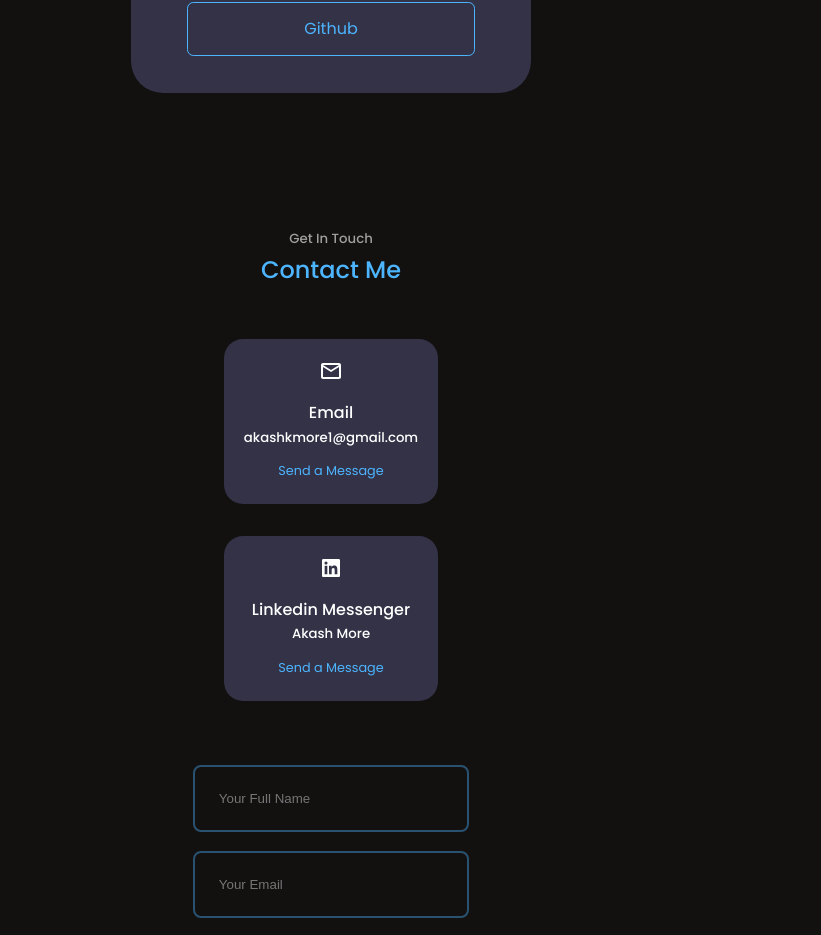
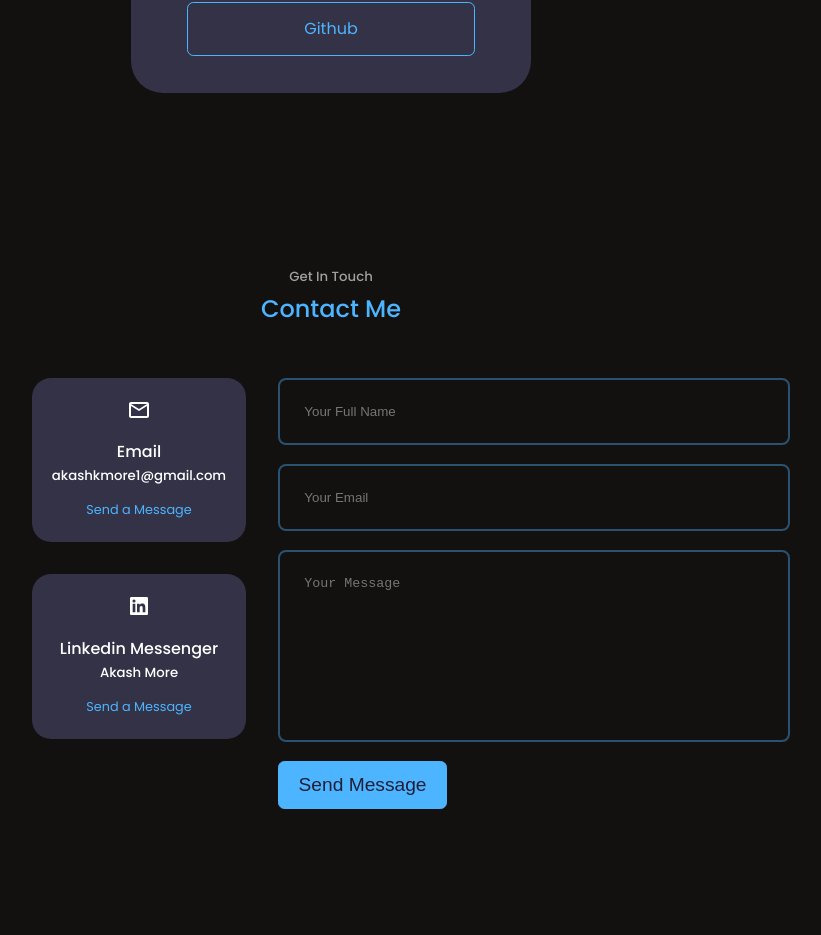
Before and after one commit to akashmore1/Portfolio-AkashM, a React (Create React App) app: page / in a window 1280 px wide. Shown: the part 1860-2795 px from the top of the page, without its empty margins (309-1130 px from the left). Built offline with nearby package versions, Linux system fonts and the light colour scheme.

Commit message:
All responsive site

```diff
--- a/src/components/contact/Contact.css
+++ b/src/components/contact/Contact.css
@@ -68,3 +68,43 @@ input:hover,
 textarea:hover {
   border: 2px solid rgb(89, 103, 132);
 }
+
+form .btn-primary {
+  font-size: 1.2rem;
+  /* font-weight: bold; */
+}
+
+@media screen and (min-width: 860px) {
+  .contact {
+    padding-bottom: 1rem;
+    padding-top: 8.8rem;
+  }
+
+  .contact__container {
+    flex-direction: row;
+    justify-content: center;
+    align-items: flex-start;
+    width: 80%;
+    gap: 2rem;
+    /* border: 1px solid white; */
+  }
+
+  .contact__option {
+    margin-left: 10rem;
+  }
+
+  form {
+    align-items: flex-start;
+    width: 50%;
+  }
+
+  input,
+  textarea {
+    width: 100%;
+    max-width: 34rem;
+  }
+
+  textarea {
+    height: 12rem;
+  }
+}
--- a/src/components/home/Header.css
+++ b/src/components/home/Header.css
@@ -4,7 +4,7 @@
   width: 100vw;
   gap: 4rem;
   padding: 1rem;
-  padding-top: 2rem;
+  padding-top: 4rem;
   min-height: 100vh;
   align-items: center;
 }
```
